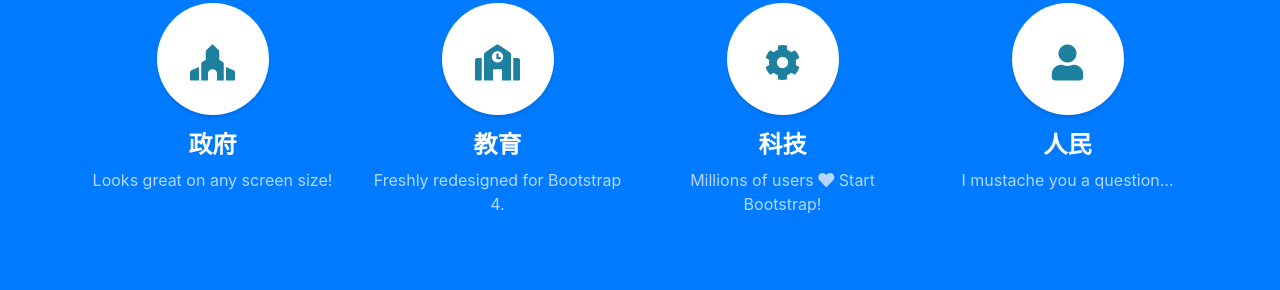
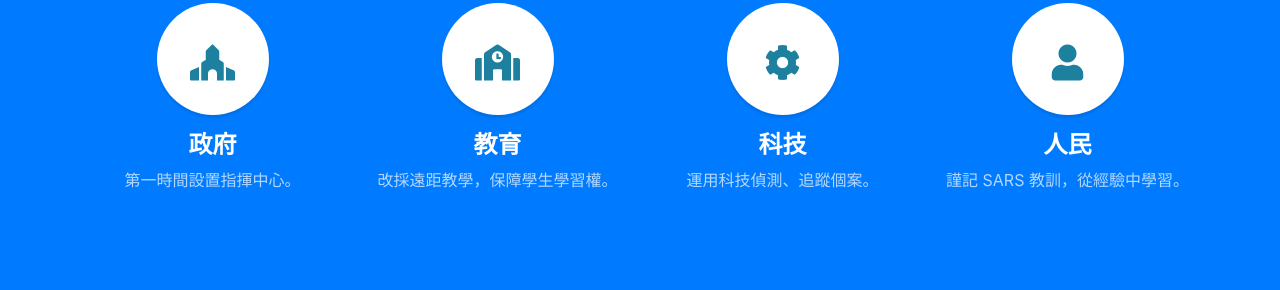
Before and after one commit to weizhe566/covid-19, a website with bundled scripts: page index.html in a window 1280 px wide. Shown: the part 1366-1656 px from the top of the page. Built offline with nearby package versions, Linux system fonts and the light colour scheme.

Commit message:
Update index.html

```diff
--- a/index.html
+++ b/index.html
@@ -91,7 +91,7 @@
           <h4>
             <strong>政府</strong>
           </h4>
-          <p class="text-faded mb-0">Looks great on any screen size!</p>
+          <p class="text-faded mb-0">第一時間設置指揮中心。</p>
         </div>
         <div class="col-lg-3 col-md-6 mb-5 mb-lg-0">
           <span class="service-icon rounded-circle mx-auto mb-3">
@@ -100,7 +100,7 @@
           <h4>
             <strong>教育</strong>
           </h4>
-          <p class="text-faded mb-0">Freshly redesigned for Bootstrap 4.</p>
+          <p class="text-faded mb-0">改採遠距教學，保障學生學習權。</p>
         </div>
         <div class="col-lg-3 col-md-6 mb-5 mb-md-0">
           <span class="service-icon rounded-circle mx-auto mb-3">
@@ -109,9 +109,7 @@
           <h4>
             <strong>科技</strong>
           </h4>
-          <p class="text-faded mb-0">Millions of users
-            <i class="fas fa-heart"></i>
-            Start Bootstrap!</p>
+          <p class="text-faded mb-0">運用科技偵測、追蹤個案。</p>
         </div>
         <div class="col-lg-3 col-md-6">
           <span class="service-icon rounded-circle mx-auto mb-3">
@@ -120,7 +118,7 @@
           <h4>
             <strong>人民</strong>
           </h4>
-          <p class="text-faded mb-0">I mustache you a question...</p>
+          <p class="text-faded mb-0">謹記 SARS 教訓，從經驗中學習。</p>
         </div>
       </div>
     </div>
```
